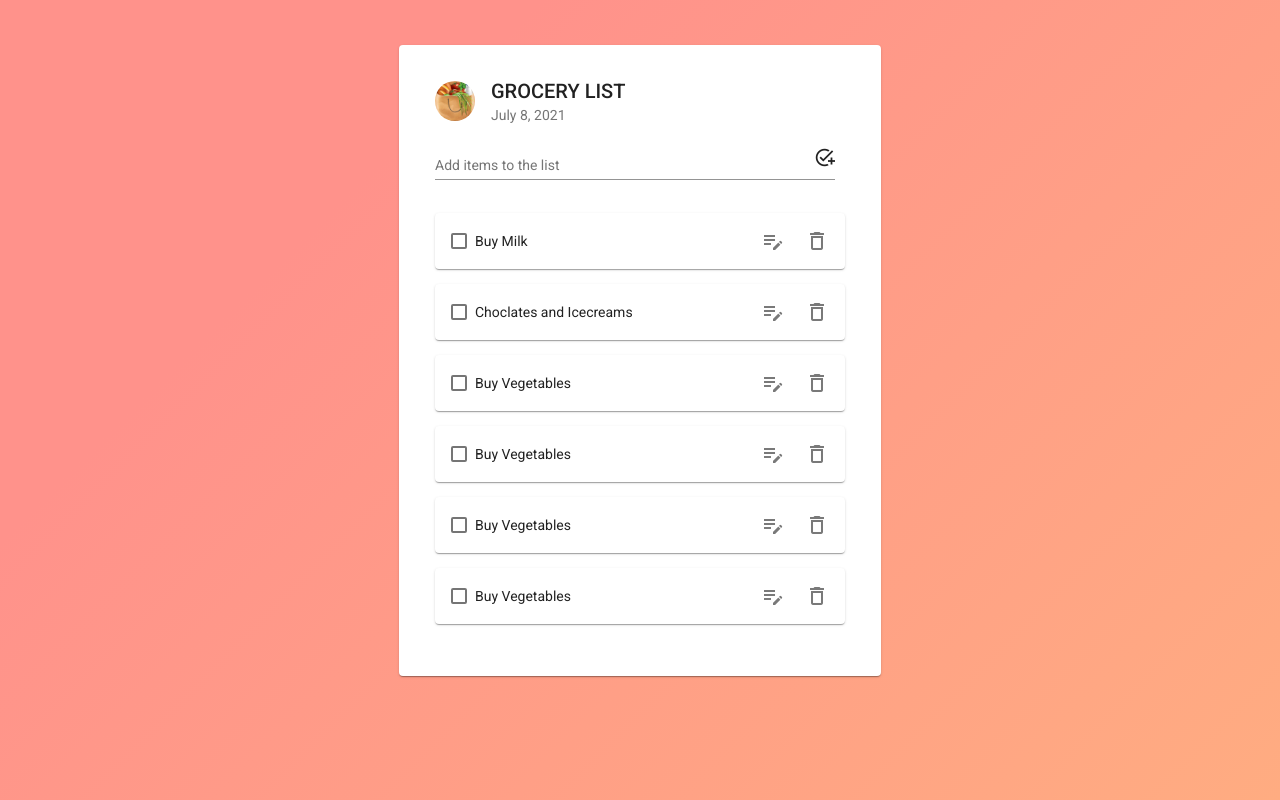
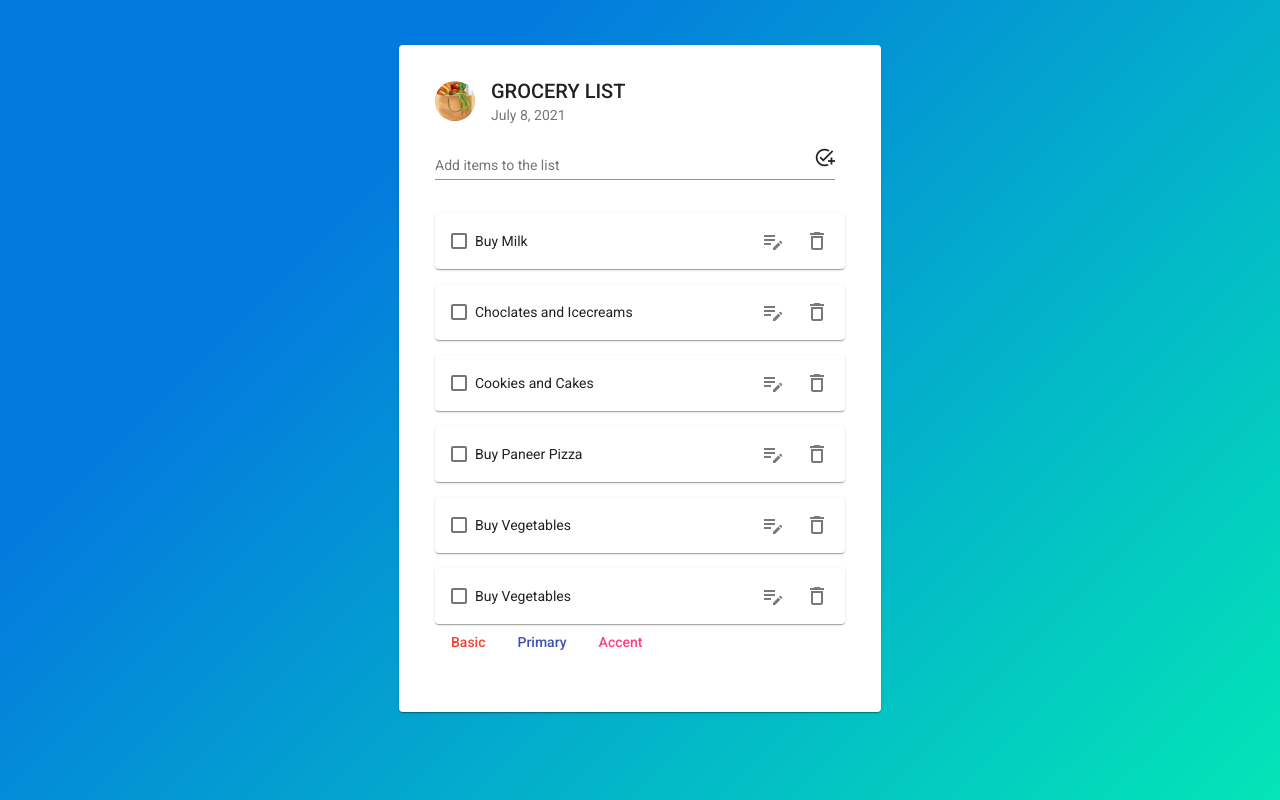
Before and after one commit to Rajthilakam/Angular-GroceryList, an Angular app: page / in a window 1280 px wide. Built offline with nearby package versions, Linux system fonts and the light colour scheme.

Commit message:
Added some styles

```diff
--- a/src/app/app.module.ts
+++ b/src/app/app.module.ts
@@ -10,7 +10,7 @@ import {MatIconModule} from '@angular/material/icon';
 import {MatInputModule} from '@angular/material/input';
 import { FormsModule,ReactiveFormsModule } from '@angular/forms';
 import {MatFormFieldModule} from '@angular/material/form-field';
-
+import {MatButtonModule} from '@angular/material/button';
 import { MatCheckboxModule } from '@angular/material/checkbox';
 
 
@@ -28,7 +28,7 @@ import { MatCheckboxModule } from '@angular/material/checkbox';
     MatIconModule,
     MatFormFieldModule,
     MatInputModule,
-
+    MatButtonModule,
     MatCheckboxModule
   ],
   providers: [],
--- a/src/app/grocerylist/grocerylist.component.css
+++ b/src/app/grocerylist/grocerylist.component.css
@@ -11,9 +11,8 @@
 
 .main-div{
 max-width: 450px;
-
 width:100%;
-border-radius: 2%;
+border-radius: 15%;
 }
 
 .header-image {
@@ -27,21 +26,24 @@ border-radius: 2%;
 
 .items{
   margin-top:15px;
-
 }
 
 mat-card:hover {
   transform: translateY(-3px);
   box-shadow: 0 4px 17px rgba(177, 105, 105, 0.35);
-
-
 }
 
 .example-checkbox {
   padding-right:10px;
 
+
 }
 
+
+
+.mat-checkbox-checked.mat-accent .mat-checkbox-background,.mat-checkbox-indeterminate.mat-accent .mat-checkbox-background {
+  background-color: #005691;
+}
 
 
 
@@ -50,11 +52,13 @@ mat-card:hover {
   opacity:0.6;
   float:right;
 
+
 }
 
 .delete {
   opacity:0.6;
   float:right;
-  padding-left:20px
+  padding-left:20px;
+
 
 }
--- a/src/app/grocerylist/grocerylist.component.html
+++ b/src/app/grocerylist/grocerylist.component.html
@@ -12,18 +12,28 @@
         <mat-form-field appearance="legacy" [style.width.px]=400>
           <mat-label>Add items to the list</mat-label>
           <input matInput placeholder="Placeholder">
-
           <mat-icon matSuffix>add_task</mat-icon>
           <mat-hint></mat-hint>
         </mat-form-field>
       </p>
+    <ng-container >
       <mat-card class="items">
         <span><mat-checkbox class="example-checkbox"> Buy Milk </mat-checkbox></span>
         <span><mat-icon matSuffix class="delete">delete_outline</mat-icon></span>
         <span> <mat-icon matSuffix class="edit">edit_note</mat-icon></span>
       </mat-card>
       <mat-card class="items">
-        <span><mat-checkbox class="example-checkbox">Choclates and Icecreams</mat-checkbox></span>
+        <span><mat-checkbox  class="example-checkbox">Choclates and Icecreams</mat-checkbox></span>
+        <span><mat-icon matSuffix class="delete">delete_outline</mat-icon></span>
+        <span> <mat-icon matSuffix class="edit">edit_note</mat-icon></span>
+      </mat-card>
+      <mat-card class="items">
+        <span><mat-checkbox class="example-checkbox"> Cookies and Cakes </mat-checkbox></span>
+        <span><mat-icon matSuffix class="delete">delete_outline</mat-icon></span>
+        <span> <mat-icon matSuffix class="edit">edit_note</mat-icon></span>
+      </mat-card>
+      <mat-card class="items">
+        <span><mat-checkbox class="example-checkbox"> Buy Paneer Pizza </mat-checkbox></span>
         <span><mat-icon matSuffix class="delete">delete_outline</mat-icon></span>
         <span> <mat-icon matSuffix class="edit">edit_note</mat-icon></span>
       </mat-card>
@@ -37,18 +47,14 @@
         <span><mat-icon matSuffix class="delete">delete_outline</mat-icon></span>
         <span> <mat-icon matSuffix class="edit">edit_note</mat-icon></span>
       </mat-card>
-      <mat-card class="items">
-        <span><mat-checkbox class="example-checkbox"> Buy Vegetables </mat-checkbox></span>
-        <span><mat-icon matSuffix class="delete">delete_outline</mat-icon></span>
-        <span> <mat-icon matSuffix class="edit">edit_note</mat-icon></span>
-      </mat-card>
-      <mat-card class="items">
-        <span><mat-checkbox class="example-checkbox"> Buy Vegetables </mat-checkbox></span>
-        <span><mat-icon matSuffix class="delete">delete_outline</mat-icon></span>
-        <span> <mat-icon matSuffix class="edit">edit_note</mat-icon></span>
-      </mat-card>
-
-
+    </ng-container>
+    <section>
+      <div class="example-button-row">
+        <button mat-button color="warn">Basic</button>
+        <button mat-button color="primary">Primary</button>
+        <button mat-button color="accent">Accent</button>
+      </div>
+    </section>
 
     </mat-card-content>
     </div>
--- a/src/styles.css
+++ b/src/styles.css
@@ -3,7 +3,12 @@
 html, body { height: 100%; }
 body { margin: 0; font-family: Roboto, "Helvetica Neue", sans-serif; }
 
-body{
+/*body{
   background-color: #ffac81;
 background-image :linear-gradient(315deg, #ffac81 0%, #ff928b 74%);
+}*/
+body {
+  background-color: #03e5b7;
+  background-image: linear-gradient(315deg, #03e5b7 0%, #037ade 74%);
+
 }
```
